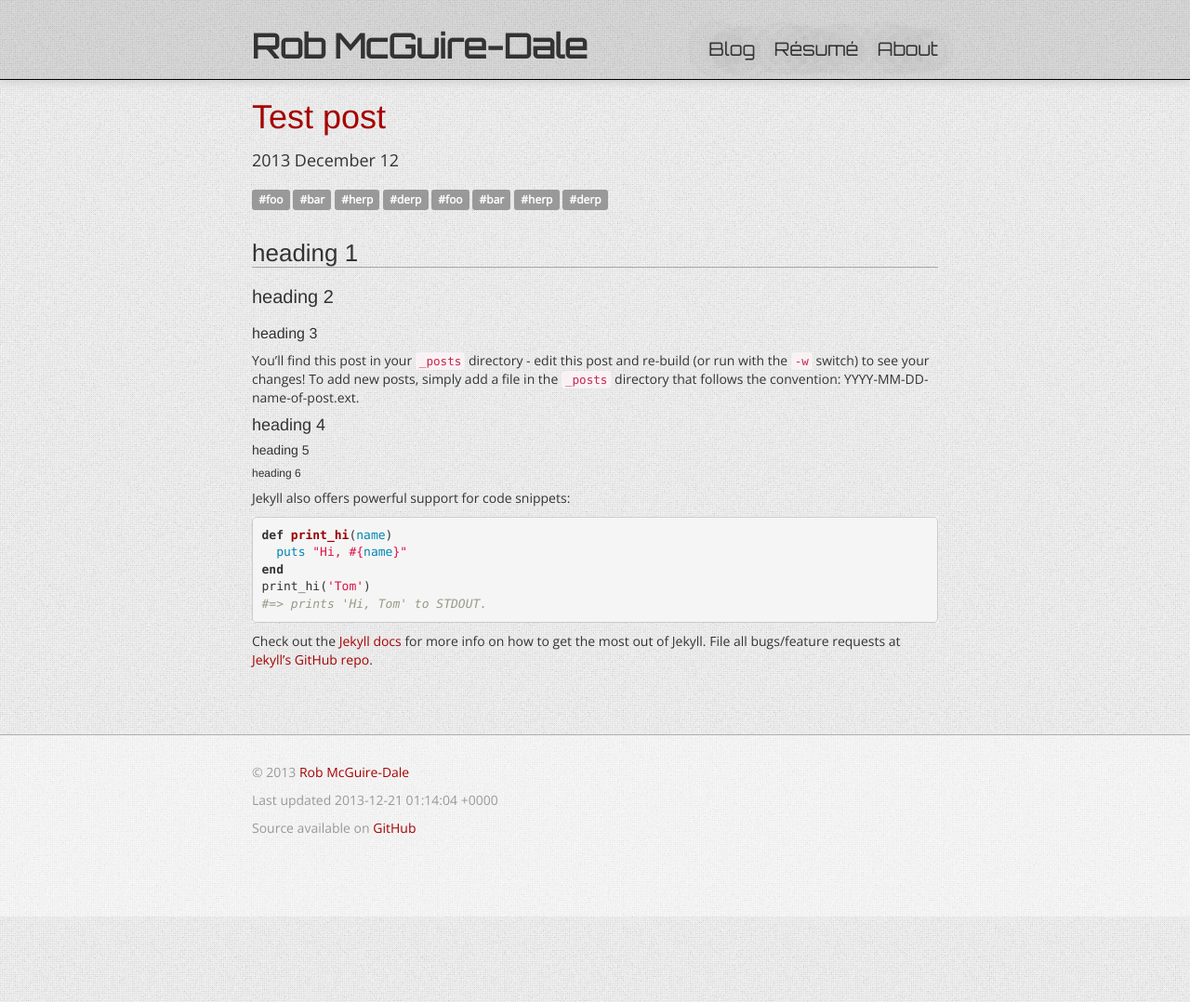
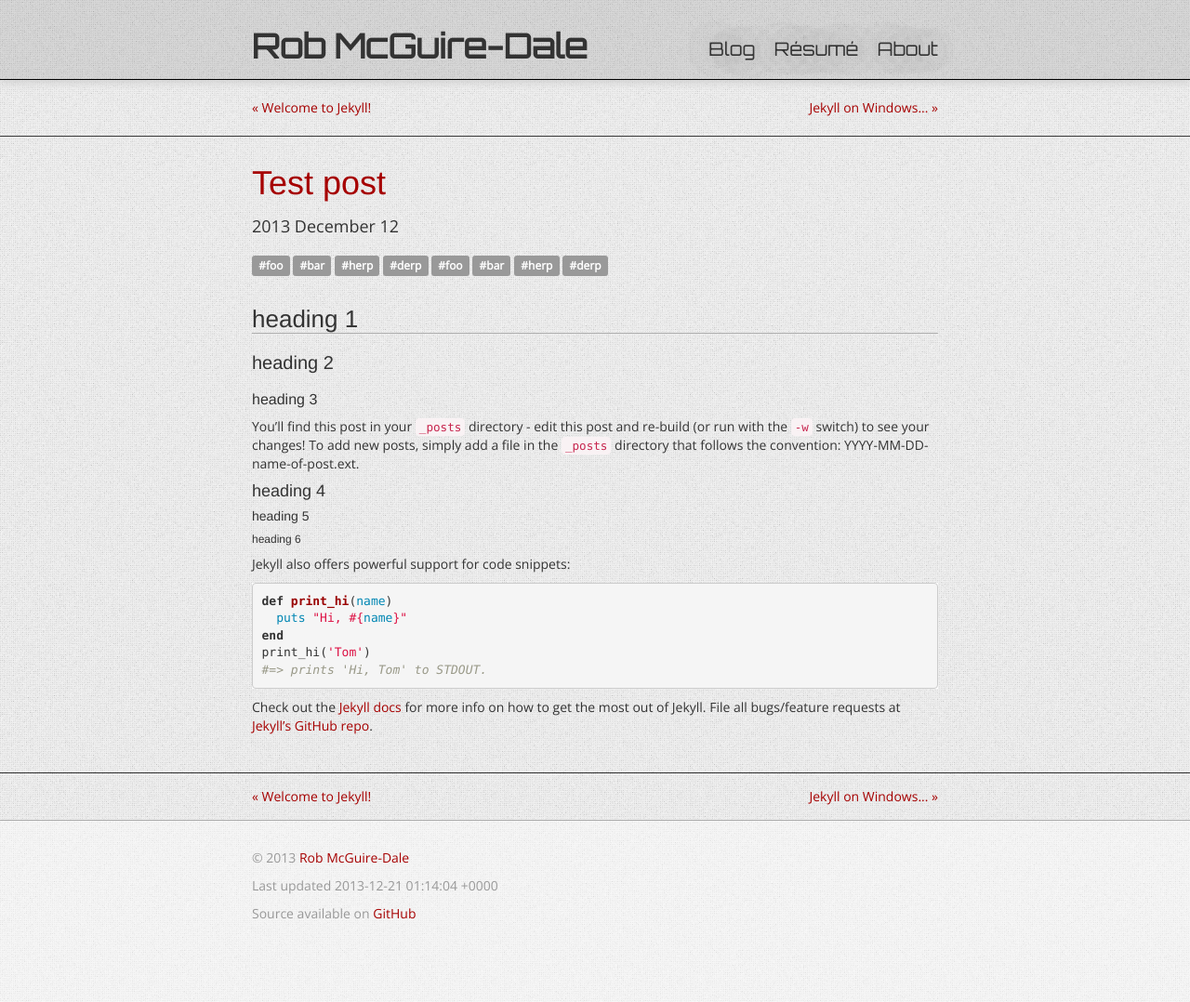
Before and after one commit to robatron/website, a Jekyll site: the page built from _posts/2013-12-12-test-post.md, in a window 1280 px wide. Shown: the whole page at 93% size. Built offline with Jekyll 4.4.1, drawn with Linux system fonts in a browser that asks for light colours; Markdown is read by kramdown in place of the engine named in the settings.

Commit message:
Add blog post nav, next and previous

```diff
--- /dev/null
+++ b/_includes/blog-post-nav.html
@@ -0,0 +1,16 @@
+{% if page.previous.url or page.next.url %}
+    <div class="{% if include.bottom %}post-nav-bottom{% else %}post-nav-top{% endif %}">
+        <div class="container">
+            {% if page.previous.url %}
+                <a href="{{ page.previous.url }}">
+                    &laquo; {{ page.previous.title | truncate: 20 }}
+                </a>
+            {% endif %}
+            {% if page.next.url %}
+                <a class="pull-right" href="{{ page.next.url }}">
+                    {{ page.next.title | truncate: 20 }} &raquo;
+                </a>
+            {% endif %}
+        </div>
+    </div>
+{% endif %}
--- a/_layouts/default.html
+++ b/_layouts/default.html
@@ -51,7 +51,7 @@
             </div>
         </header>
 
-        <section class="content container">
+        <section class="content">
             {{ content }}
         </section>
 
--- a/_layouts/post.html
+++ b/_layouts/post.html
@@ -2,11 +2,9 @@
 layout:         blog
 name:           Blog
 ---
-<article class="blog-post">
+{% include blog-post-nav.html %}
 
-<!--     <a class="back-to-blog-list" href="{{ site.baseurl }}/blog">
-        &laquo; Back to Blog List
-    </a> -->
+<article class="blog-post container">
 
     <div class="post-header">
         <h1 class="post-title">
@@ -31,3 +29,5 @@ name:           Blog
     </div>
 
 </article>
+
+{% include blog-post-nav.html bottom="true" %}
--- a/assets/css/blog.css
+++ b/assets/css/blog.css
@@ -11,8 +11,8 @@ blog_list:
 }
 
 {{ page.blog_list.root_selector }} .post-date {
-    margin-bottom: 5px;
-    font-size: 16px;
+    margin-bottom:  5px;
+    font-size:      16px;
 }
 
 {{ page.blog_list.root_selector }} .post-tags {
@@ -32,6 +32,18 @@ blog_list:
 
 /** Blog Post
 ============================================================================ */
+
+.post-nav-top {
+    border-bottom:  1px solid;
+    padding-bottom: 20px;
+    margin-bottom:  30px;
+}
+
+.post-nav-bottom {
+    border-top:  1px solid;
+    padding-top: 15px;
+    margin-top:  30px;
+}
 
 article.blog-post .post-title {
     margin-top: 0;
--- a/assets/css/default.css
+++ b/assets/css/default.css
@@ -190,7 +190,7 @@ header nav li:not( :last-child ) {
 
 footer {
     text-align:         center;
-    margin-top:         {{ page.grid.padding | times: 4}}px;
+    margin-top:         {{ page.grid.padding }};
     border-top:         1px solid #AAA;
     padding-top:        {{ page.grid.padding | times: 2}}px;
     background-color:   rgba( 255, 255, 255, 0.4);
```
